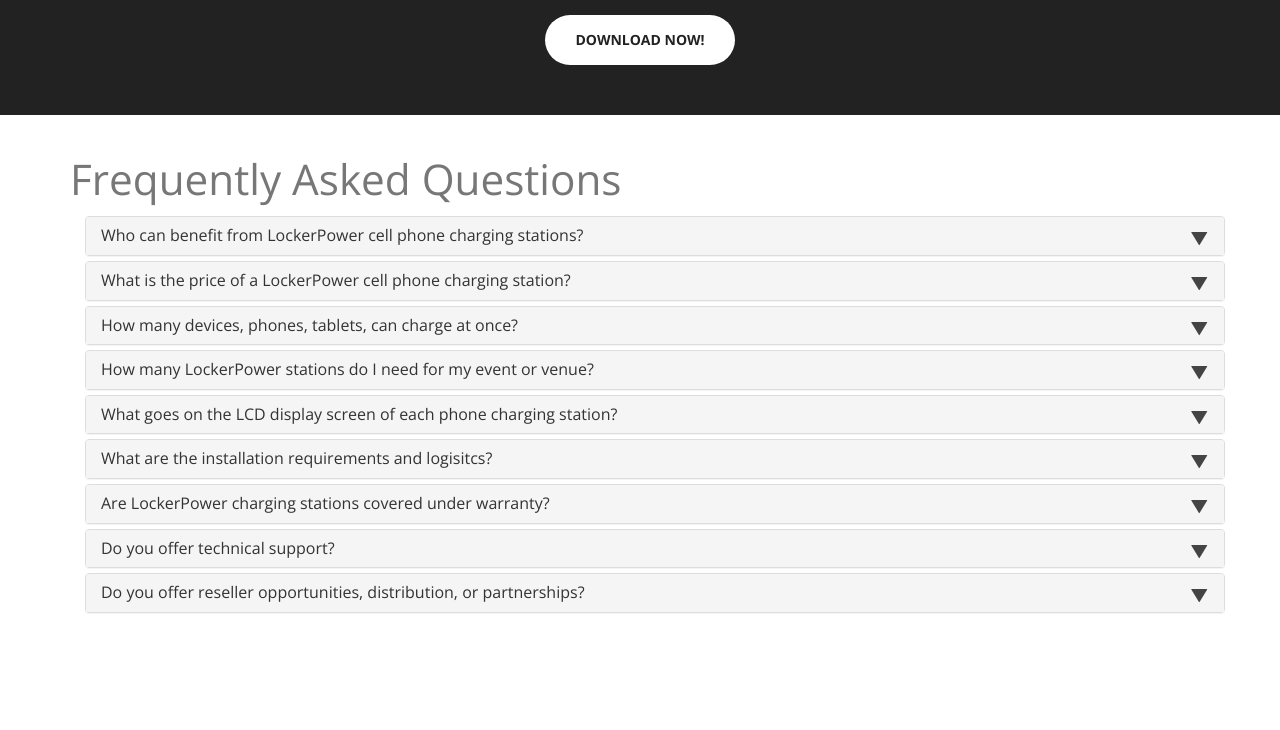
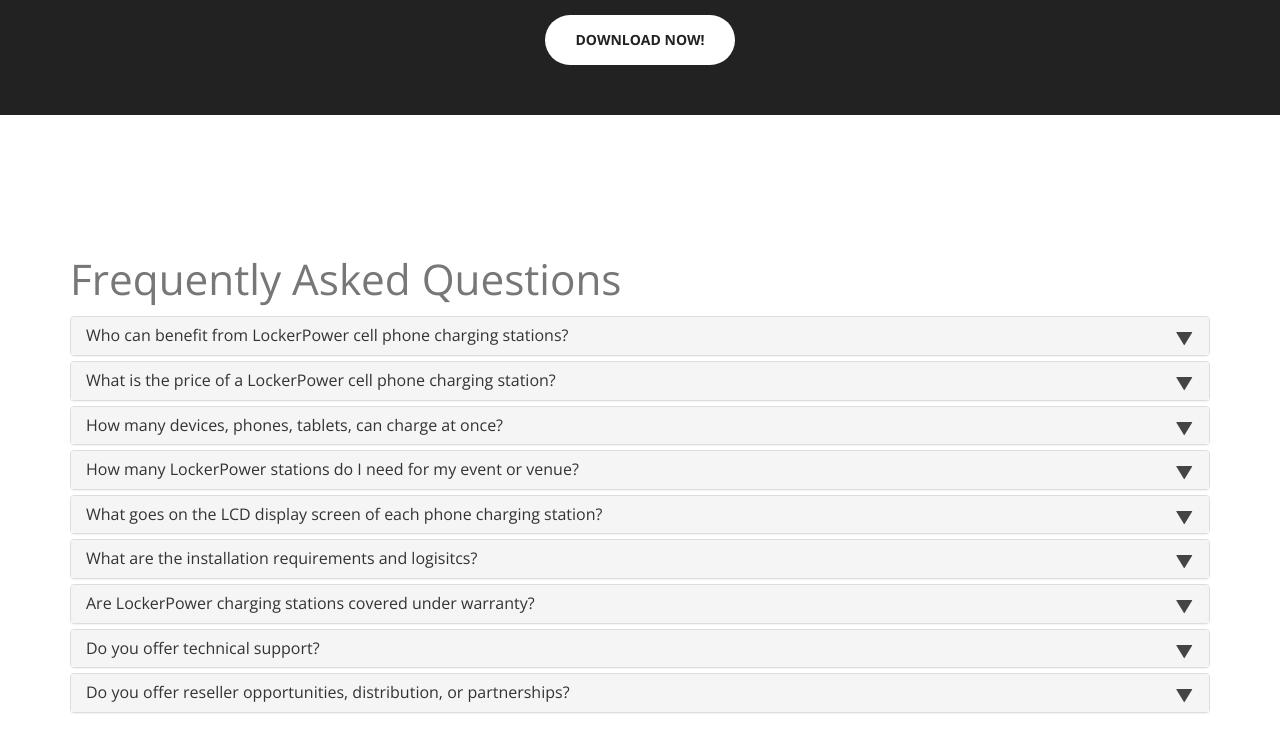
Before and after one commit to vangol/veloxity, a plain HTML site: page index.html in a window 1280 px wide. Shown: the part 2246-2976 px from the top of the page. Drawn offline with nearby package versions, Linux system fonts and the light colour scheme.

Commit message:
faq nav
faq navigation fix

```diff
--- a/index.html
+++ b/index.html
@@ -247,15 +247,12 @@
         </div>
     </aside>
 
-
+<!-- Bootstrap FAQ - START -->
+<section id="faq">
 <div class="container">
-
-<div class="header-content">
-    <h1><small>Frequently Asked Questions</small></h1>
-</div>
-
-<!-- Bootstrap FAQ - START -->
-<div class="container">
+    <div class="header-content">
+        <h1><small>Frequently Asked Questions</small></h1>
+    </div>
 
     <div class="panel-group" id="accordion">
 
@@ -395,6 +392,7 @@
     </div>
 </div>
 
+
 <style>
     .faqHeader {
         font-size: 27px;
@@ -426,7 +424,8 @@
         color: #454444;
     }
 </style>
-
+</section>
+<!-- faq end -->
 <!-- Bootstrap FAQ - END -->
 
 </div>
```
